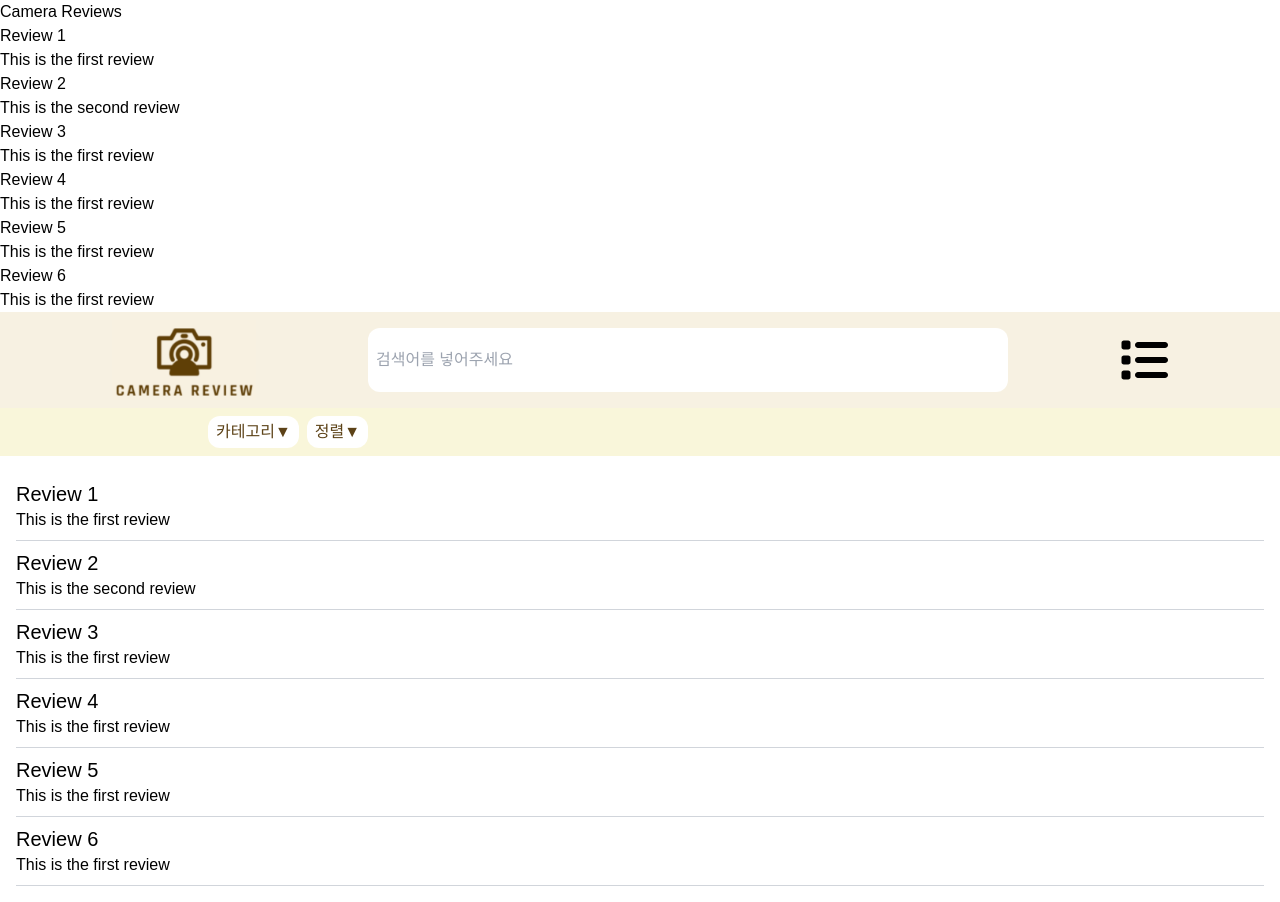
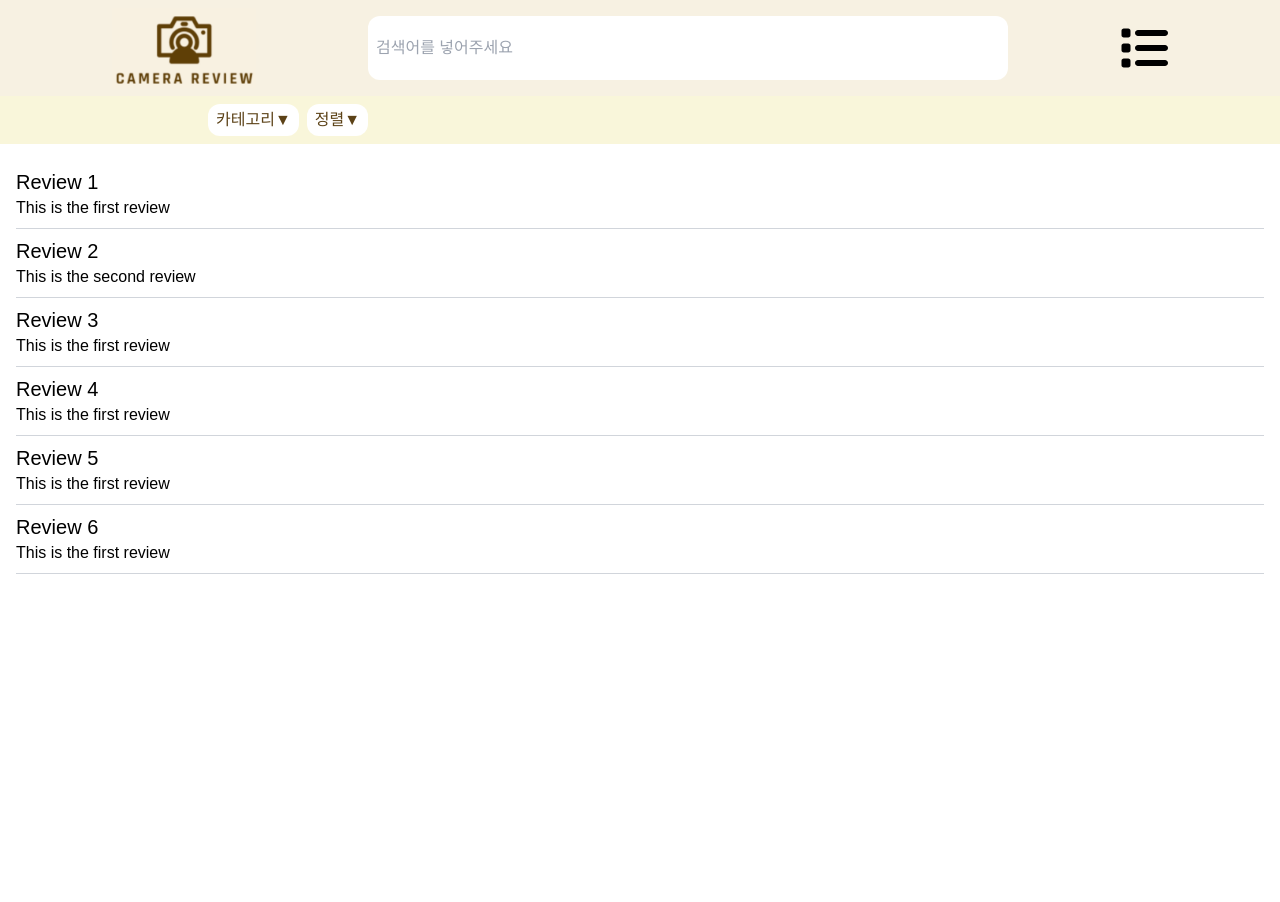
Before and after one commit to KittelLee/CameraReview, a React (Vite) app: page / in a window 1280 px wide. After the commit the page ends 800 px from the top, so only its background shows below. Built offline with nearby package versions, Linux system fonts and the light colour scheme; data requests are answered from the project's data file.

Commit message:
Fix: 중복코드삭제 및 최적화

```diff
--- a/src/App.tsx
+++ b/src/App.tsx
@@ -4,29 +4,29 @@ import Home from "./pages/Home";
 import { Review } from "./types/Review";
 
 function App() {
-  const [data, setData] = useState<Review[]>([]);
+  const [reviews, setReviews] = useState<Review[]>([]);
 
   useEffect(() => {
-    const apiUrl = import.meta.env.VITE_API_URL;
+    const fetchData = async () => {
+      try {
+        const apiUrl = import.meta.env.VITE_API_URL;
+        const response = await fetch(`${apiUrl}/camera`);
+        if (!response.ok) {
+          throw new Error("Failed to fetch data");
+        }
+        const data = await response.json();
+        setReviews(data);
+      } catch (error) {
+        console.error("Error fetching data:", error);
+      }
+    };
 
-    fetch(`${apiUrl}/camera`)
-      .then((response) => response.json())
-      .then((data) => setData(data));
+    fetchData();
   }, []);
 
   return (
     <div className="App">
-      <h1>Camera Reviews</h1>
-      <ul>
-        {data.map((item) => (
-          <li key={item.id}>
-            <h2>{item.title}</h2>
-            <p>{item.content}</p>
-          </li>
-        ))}
-      </ul>
-
-      <Home />
+      <Home data={reviews} />
     </div>
   );
 }
--- a/src/pages/Home.tsx
+++ b/src/pages/Home.tsx
@@ -1,37 +1,19 @@
-import { useState, useEffect } from "react";
-import axios from "axios";
+import { useState } from "react";
 import Header from "../components/Header";
 import ListView from "../components/ListView";
 import CardView from "../components/CardView";
 import { Review } from "../types/Review";
 
-function Home() {
+interface HomeProps {
+  data: Review[];
+}
+
+function Home({ data }: HomeProps) {
   const [viewMode, setViewMode] = useState("list");
-  const [data, setData] = useState<Review[]>([]);
-
-  const fetchData = async () => {
-    try {
-      const response = await axios.get("http://localhost:3000/camera");
-
-      if (Array.isArray(response.data)) {
-        setData(response.data);
-      } else {
-        console.error("Expected an array but received:", response.data);
-        setData([]);
-      }
-    } catch (error) {
-      console.error("Error fetching data:", error);
-      setData([]);
-    }
-  };
 
   const handleIconSwitch = () => {
     setViewMode((prevMode) => (prevMode === "list" ? "card" : "list"));
   };
-
-  useEffect(() => {
-    fetchData();
-  }, []);
 
   return (
     <div>
```
